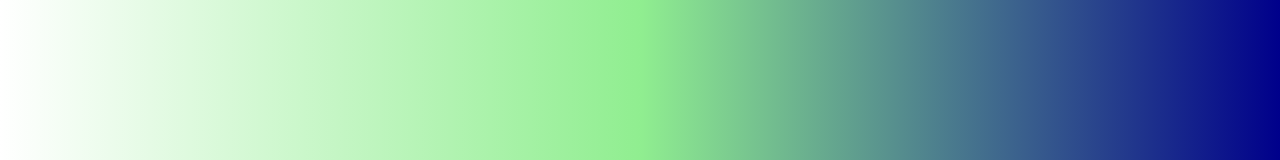
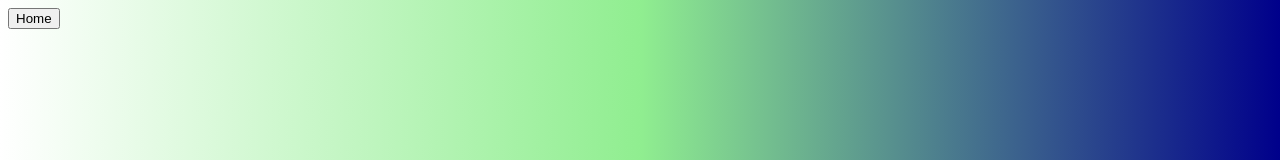
Before and after one commit to cade3031/wied-enterprise, a React (Create React App) app: page / in a window 1280 px wide. Shown: the top 160 px of the page. Built offline with nearby package versions, Linux system fonts and the light colour scheme.

Commit message:
added homepage btn

```diff
--- a/src/App.js
+++ b/src/App.js
@@ -4,6 +4,7 @@ function App() {
   return (
     <div className="App">
 	  <title>Wied Enterprise</title>
+    {homebtn()}
     </div>
 
   );
```
